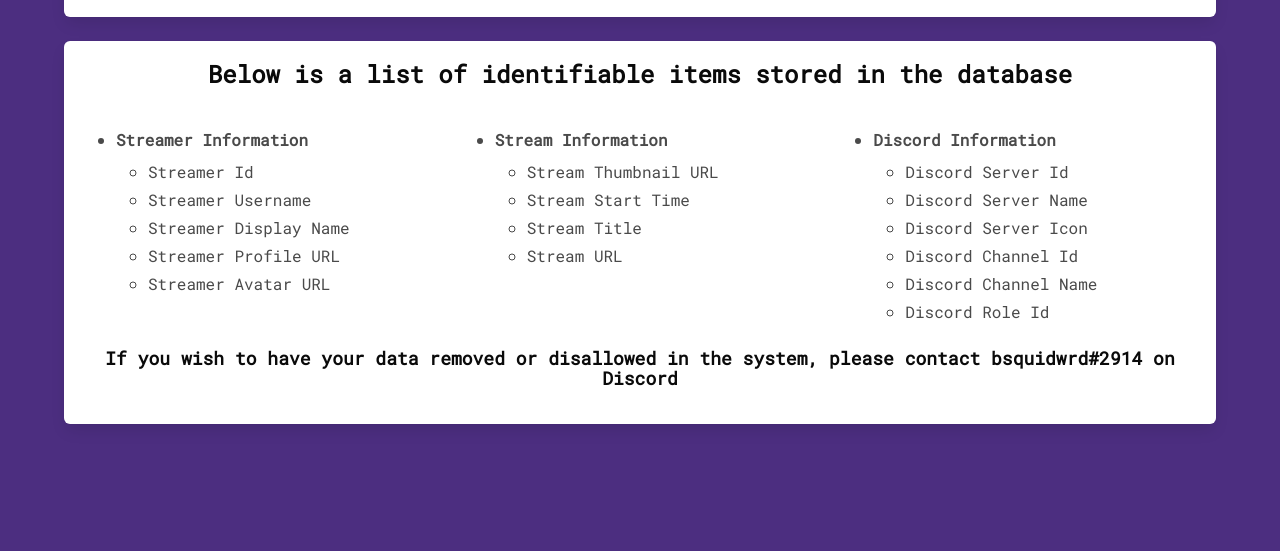
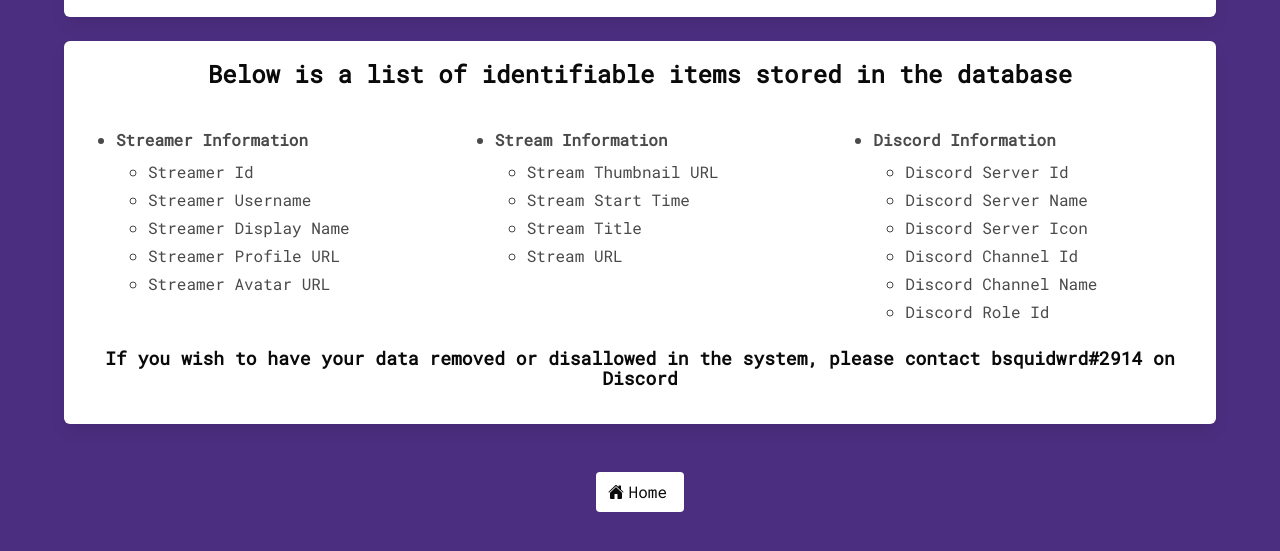
Before and after one commit to bsquidwrd/livebot.bsquid.io, a website: page privacy.html in a window 1280 px wide. Shown: the part 303-854 px from the top of the page. Before the commit the page ends 800 px from the top, so only its background shows below. Drawn offline with nearby package versions, Linux system fonts and the light colour scheme.

Commit message:
Add home button

```diff
--- a/privacy.html
+++ b/privacy.html
@@ -110,6 +110,21 @@
                 </div>
                 <!-- Content -->
 
+                <!-- Home -->
+                <p class="mb-6">
+                    <h2 class="subtitle is-5 has-text-centered has-text-white">
+                        <a class="button is-white" href="/" rel="noopener noreferrer" aria-label="Home" >
+                            <span class="icon-text has-text-black">
+                                <span class="icon">
+                                    <ion-icon name="home"></ion-icon>
+                                </span>
+                                &nbsp;Home
+                            </span>
+                        </a>
+                    </h2>
+                </p>
+                <!-- Home -->
+
             </div>
         </section>
 
```
Also changed, not shown: terms.html (+15 -0 lines).
